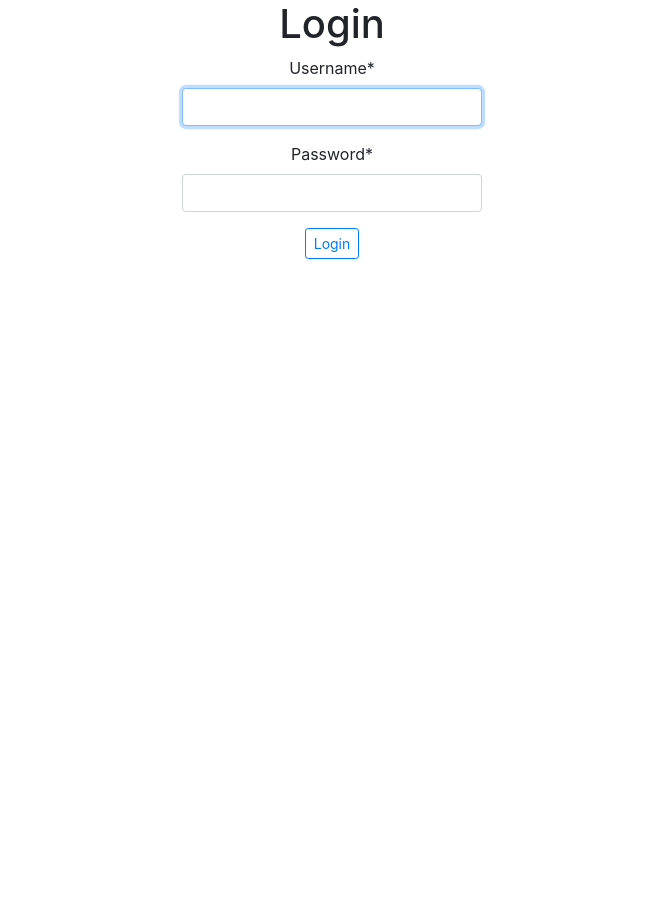
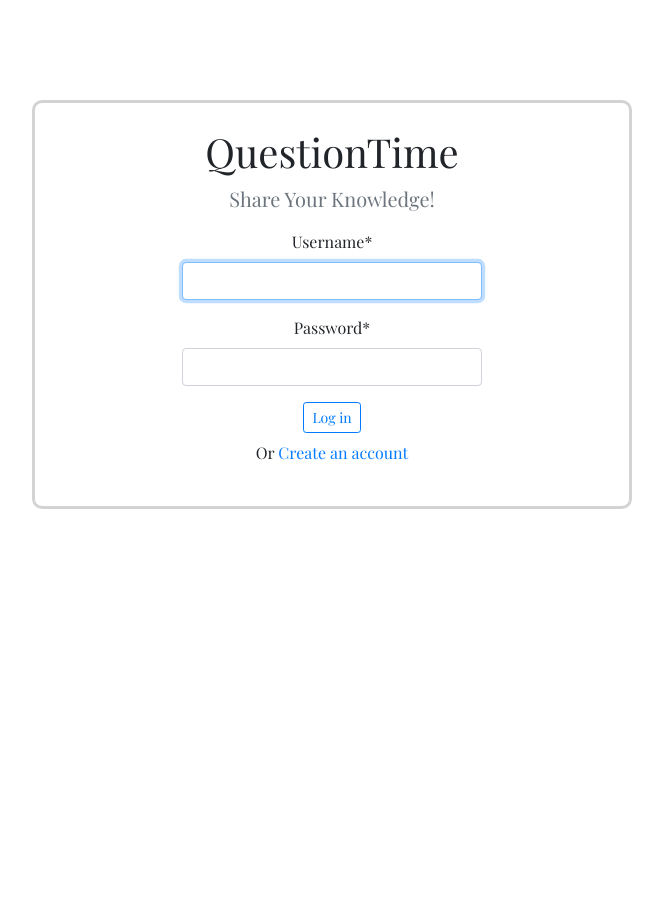
Before and after one commit to nickoralias/question-time, a Django app: page /accounts/login/ in a window 1280 px wide. Shown: the whole page, without its empty margins (308-971 px from the left). Before the commit the page ends 259 px from the top, so only its background shows below. Run offline with Django 3.2, Linux system fonts and the light colour scheme; parts of the project's set-up code (start-up, migrations or seed data) failed here and were passed over; some libraries are stand-ins or nearby versions.

Commit message:
Update templates

```diff
--- a/QuestionTime/QuestionTime/urls.py
+++ b/QuestionTime/QuestionTime/urls.py
@@ -29,7 +29,7 @@ urlpatterns = [
          RegistrationView.as_view(
              form_class=CustomUserForm,
              success_url='/',
-             ), name='django_registration_register'),
+             ), name='django-registration-register'),
 
     path('accounts/',
          include('django_registration.backends.one_step.urls')),
--- a/QuestionTime/templates/auth_layout.html
+++ b/QuestionTime/templates/auth_layout.html
@@ -6,7 +6,22 @@
     <meta http-equiv="X-UA-Compatible" content="ie=edge">
     <title>Question Time</title>
     <link rel="stylesheet" href="https://stackpath.bootstrapcdn.com/bootstrap/4.5.0/css/bootstrap.min.css" integrity="sha384-9aIt2nRpC12Uk9gS9baDl411NQApFmC26EwAOH8WgZl5MYYxFfc+NcPb1dKGj7Sk" crossorigin="anonymous">
+    <link href="https://fonts.googleapis.com/css2?family=Playfair+Display&display=swap" rel="stylesheet">
     <style>
+        html, body {
+            height: 100%;
+            font-family: "Playfair Display", serif;
+        }
+
+        .auth-box {
+            border: 3px solid lightgrey;
+            border-radius: 10px;
+            padding-top: 25px;
+            padding-bottom: 25px;
+            width: 600px;
+            margin: auto;
+        }
+
         .login-form-container {
             width: 300px;
             margin: auto;
@@ -16,13 +31,19 @@
             width: 400px;
             margin: auto;
         }
+
+        .outer-area {
+            margin-top: 100px;
+        }
     </style>
 </head>
 <body>
 
-    <div class="auth-box text-center">
-        {% block content %}
-        {% endblock %}
+    <div class="outer-area">
+        <div class="auth-box text-center">
+            {% block content %}
+            {% endblock %}
+        </div>
     </div>
 
 </body>
--- a/QuestionTime/templates/django_registration/registration_form.html
+++ b/QuestionTime/templates/django_registration/registration_form.html
@@ -9,5 +9,6 @@
         {{ form|crispy }}
         <button type="submit" class="btn btn-sm btn-outline-primary">Create Account</button>
     </form>
+    <p class="mt-2">Or <a href="{% url 'login' %}">Log in</a></p>
 </div>
 {% endblock %}
--- a/QuestionTime/templates/registration/login.html
+++ b/QuestionTime/templates/registration/login.html
@@ -2,12 +2,14 @@
 {% load crispy_forms_tags %}
 
 {% block content %}
-<h1>Login</h1>
+<h1>QuestionTime</h1>
+<p class="lead text-muted">Share Your Knowledge!</p>
 <div class="login-form-container">
     <form method="POST">
         {% csrf_token %}
         {{ form|crispy }}
-        <button type="submit" class="btn btn-sm btn-outline-primary">Login</button>
+        <button type="submit" class="btn btn-sm btn-outline-primary">Log in</button>
     </form>
+    <p class="mt-2">Or <a href="{% url 'django-registration-register' %}">Create an account</a></p>
 </div>
 {% endblock %}
```
